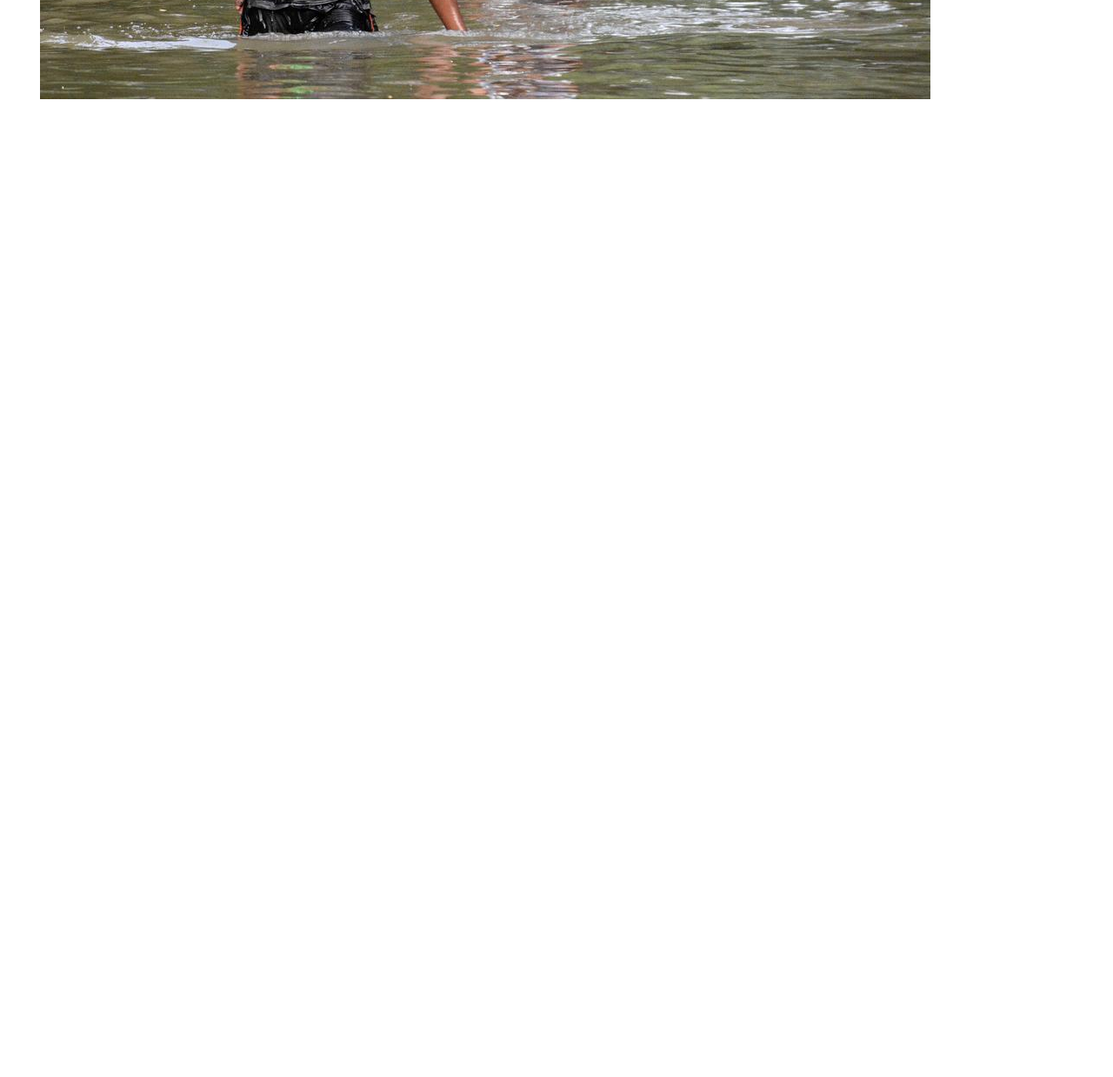
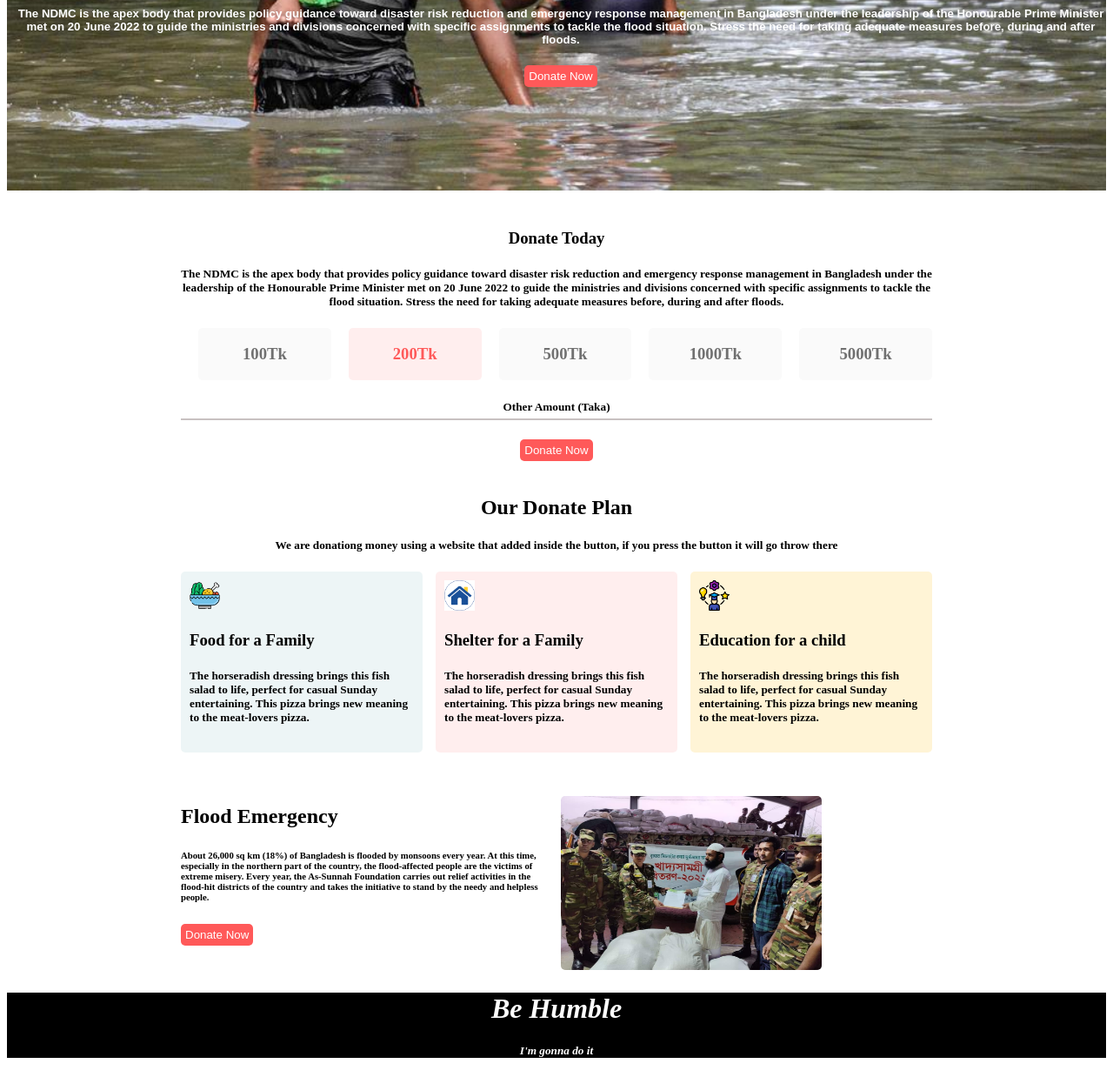
Before and after one commit to mdtouhidulislam136/donate-for-flood, a plain HTML site: page index.html in a window 1280 px wide. Shown: the part 500-1738 px from the top of the page at 87% size. Before the commit the page ends 800 px from the top, so only its background shows below. Drawn offline with Linux system fonts and the light colour scheme.

Commit message:
four section added

```diff
--- a/css/style.css
+++ b/css/style.css
@@ -1,9 +1,11 @@
 
-.section1{
-    margin: 3%;
-    position: relative;
+/* section1 */
 
+
+.img-section1{
+    width: 100%;
 }
+
 .textAndButton{
     position: absolute;
     bottom: 200px;
@@ -22,3 +24,134 @@
     border:none;
     padding:5px;
 }
+
+
+
+/* section2 */
+.moneytitle-description{
+    text-align: center;
+}
+
+.money-section{
+    display:flex;
+    color:rgba(112, 112, 112, 1);
+    width: 100%;
+
+
+}
+
+.section2{
+    text-align: center;
+    margin-left: 200px;
+    margin-right: 200px;
+    margin-top: 40px;
+}
+
+
+.money{
+    background-color:rgba(250, 250, 250, 1);
+    width:105px;
+    height: 50px;
+    margin-left: 20px;
+    border-radius: 5px;
+    width: 100%;
+    padding-bottom: 10px;
+
+
+}
+
+.money-selected{
+    background-color:rgba(255, 238, 238, 1);
+    width:105px;
+    height: 50px;
+    margin-left: 20px;
+    border-radius: 5px;
+    width: 100%;
+    padding-bottom: 10px;
+    color:rgba(255, 89, 89, 1);
+}
+
+.Text-taka{
+    border-bottom: 2px solid rgb(200, 193, 193);
+    padding-bottom: 5px;
+}
+
+/* section3 */
+.section3{
+    margin-left: 200px;
+    margin-right: 200px;
+    margin-top: 40px;
+}
+
+.donationPlan-titletext{
+    text-align: center;
+}
+
+.donate-plan{
+    display: flex;
+
+}
+
+.foodimage-icon img{
+    height: 35px;
+}
+
+.foodfor-family{
+    background-color:  rgba(79, 157, 166, 0.1);
+    padding: 10px;
+    border-radius: 5px;
+}
+
+.shelterfor-family{
+    background-color:rgba(255, 89, 89, 0.1);
+    padding: 10px;
+    border-radius: 5px;
+    margin-left: 15px;
+}
+
+.educationfor-child{
+    background-color: #FFF4D6;
+    padding: 10px;
+    border-radius: 5px;
+    margin-left: 15px;
+}
+
+
+/* section4 */
+.section4{
+    margin-left: 200px;
+    margin-right: 200px;
+    margin-top: 40px;
+}
+.emergeny-flood{
+    display: flex;
+}
+.emergencyflood-text{
+    width: 50%;
+
+}
+
+.img-assunahfoundation{
+    width: 50%;
+    margin-left: 10px;
+}
+.img-assunahfoundation img{
+    height: 200px;
+    width: 300px;
+    margin-top: 10px;
+    border-radius: 5px;
+
+}
+
+
+
+
+/* footer */
+
+.footer{
+    background-color:black;
+    color:white;
+    text-align: center;
+    font-style: italic;
+    width:100%;
+}
--- a/index.html
+++ b/index.html
@@ -8,9 +8,10 @@
     <link rel="stylesheet" href="css/style.css">
 </head>
 <body>
+
     <section>
         <div class="section1">
-            <img src="images/donation4.jpg" alt="">
+            <img class="img-section1" src="images/donation4.jpg" alt="">
 
             <div class="textAndButton">
             <h1>Let help Those Who Are </h1>
@@ -26,5 +27,111 @@
         </div>
     </section>
 
+    <section class="section2">
+      <div class="moneytitle-description">
+        <h3>Donate Today</h3>
+        <h5>The NDMC is the apex body that provides policy guidance toward disaster risk reduction and emergency response management in Bangladesh under the leadership of the Honourable
+            Prime Minister met on 20 June 2022 to guide the ministries and divisions concerned with specific assignments to tackle the flood situation. Stress the need for taking adequate measures before, during and after floods.</h5>
+      </div>
+
+      <div class="money-section">
+        <div class="money">
+            <h3>100Tk</h3>
+        </div>
+        <div class="money-selected">
+            <h3>200Tk</h3>
+        </div>
+        <div class="money">
+            <h3>500Tk</h3>
+        </div>
+        <div class="money">
+            <h3>1000Tk</h3>
+        </div>
+        <div class="money">
+            <h3>5000Tk</h3>
+        </div>
+      </div>
+
+      <h5 class="Text-taka">Other Amount (Taka)</h5>
+      <Button class="button" >Donate Now</Button>
+    </section>
+
+    <section class="section3">
+        <div class="donationPlan-titletext">
+            <h1>Our Donate Plan</h1>
+            <h5> We are donationg money using a website that added inside the button, if you press the button it will go throw there </h5>
+        </div>
+
+        <div class="donate-plan">
+            <div class="foodfor-family">
+                <div class="foodimage-icon">
+                    <img src="images/food.png" alt="">
+                </div>
+
+                <div>
+                    <h3>Food for a Family</h3>
+                </div>
+
+                <div>
+                    <h5>The horseradish dressing brings this fish salad to life, perfect for casual Sunday entertaining. This pizza brings new meaning to the meat-lovers pizza.</h5>
+                </div>
+            </div>
+
+            <div class="shelterfor-family">
+                <div class="foodimage-icon">
+                    <img src="images/shelter.png" alt="">
+                </div>
+
+                <div>
+                    <h3>Shelter for a Family</h3>
+                </div>
+
+                <div>
+                    <h5>The horseradish dressing brings this fish salad to life, perfect for casual Sunday entertaining. This pizza brings new meaning to the meat-lovers pizza.</h5>
+                </div>
+            </div>
+
+            <div class="educationfor-child">
+                <div class="foodimage-icon">
+                    <img src="images/education.png" alt="">
+                </div>
+
+                <div>
+                    <h3>Education for a child</h3>
+                </div>
+
+                <div>
+                    <h5>The horseradish dressing brings this fish salad to life, perfect for casual Sunday entertaining. This pizza brings new meaning to the meat-lovers pizza.</h5>
+                </div>
+            </div>
+
+
+        </div>
+    </section>
+
+
+    <section class="section4">
+        <div class="emergeny-flood">
+            <div class="emergencyflood-text">
+                <h1>Flood Emergency</h1>
+                <h6>About 26,000 sq km (18%) of Bangladesh is flooded by monsoons every year. At this time, especially in the northern part of the country, the flood-affected people are the victims of extreme misery. Every year, the As-Sunnah Foundation carries out relief activities in the flood-hit districts of the country and takes the initiative to stand by the needy and helpless people.</h6>
+                <Button class="button" >Donate Now</Button>
+            </div>
+
+            <div class="img-assunahfoundation">
+                <img src="images/assunahfaundationfloodhelp.jpg" alt="">
+            </div>
+        </div>
+    </section>
+
+
+
+    <footer class="footer">
+        <h1>Be Humble</h1>
+        <h5>I'm gonna do it</h5>
+    </footer>
+
+
+
 </body>
 </html>
```
Also changed, not shown: images/assunahfaundationfloodhelp.jpg (added), images/education.png (added), images/food.png (added), images/shelter.png (added).
